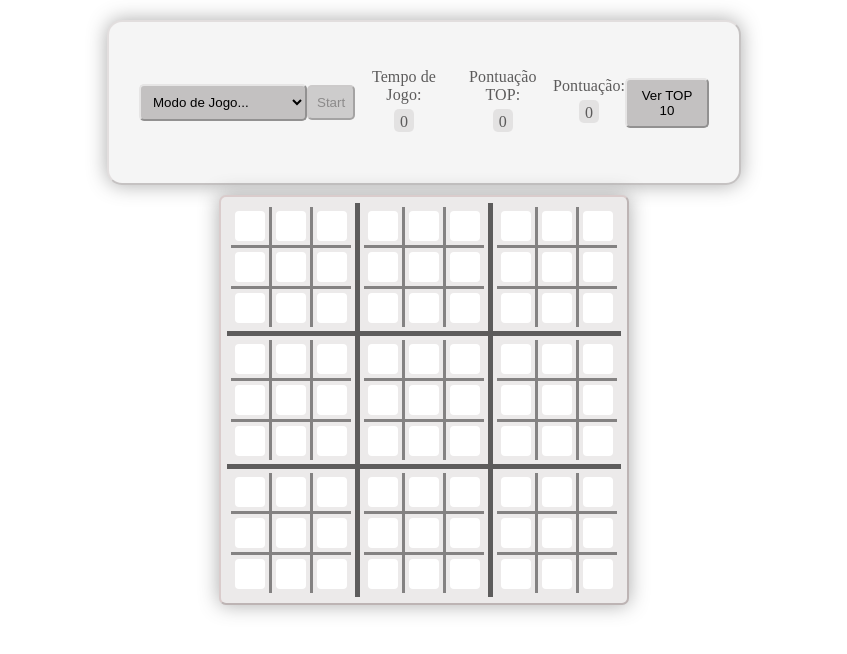
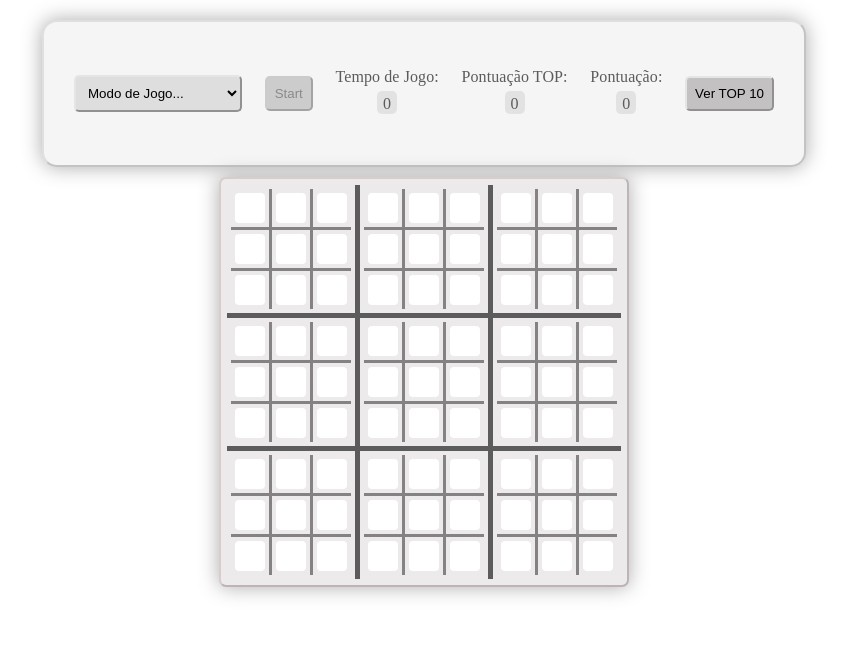
Before and after one commit to Marinelasuelly/LS-TP-Tic-Tac-Toe, a React (Create React App) app in the folder tic-tac-toe/: page / in a window 1280 px wide. Shown: the top 654 px of the page, without its empty margins (216-1063 px from the left). Built offline with nearby package versions, Linux system fonts and the light colour scheme.

Commit message:
Update control-panel.css

```diff
--- a/tic-tac-toe/src/components/control-panel/control-panel.css
+++ b/tic-tac-toe/src/components/control-panel/control-panel.css
@@ -10,7 +10,7 @@
     color: rgb(92, 91, 91);
     letter-spacing: 0.1px;
     align-items: center;
-    width: 570px;
+    width: 700px;
 }
 
 /*Botoes -  normal, hover , disabled*/
@@ -24,10 +24,10 @@
     color:black;
 }
 
-#vs{
+#vs, #vsComputador{
     border-radius: 5px;
     padding: 8px;
-    background-color:  rgba(188, 186, 186, 0.873);
+    background-color:  rgba(219, 219, 219, 0.873);
     border: outset 2px  rgb(230, 229, 229);
     justify-self: left;
     color:black;
```
